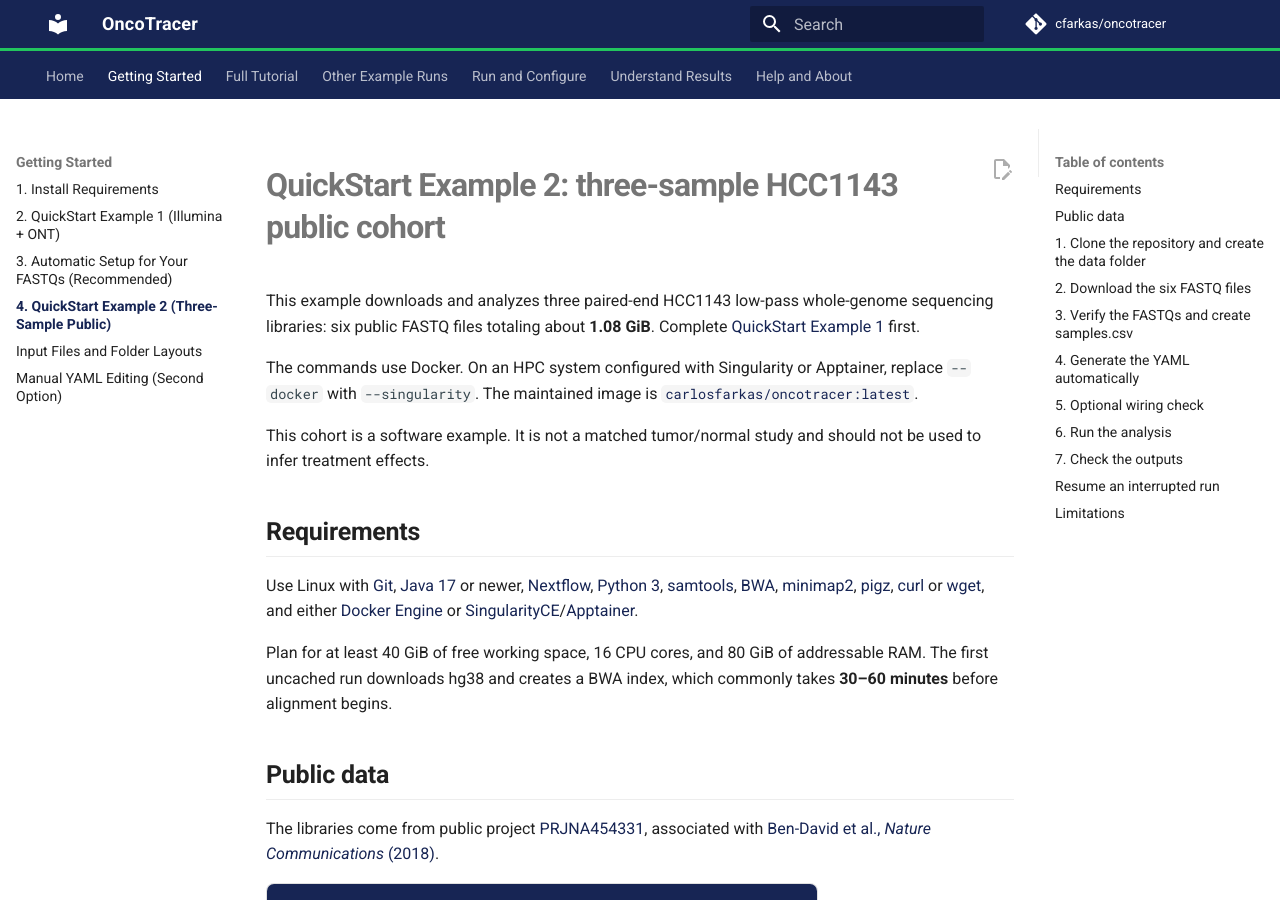
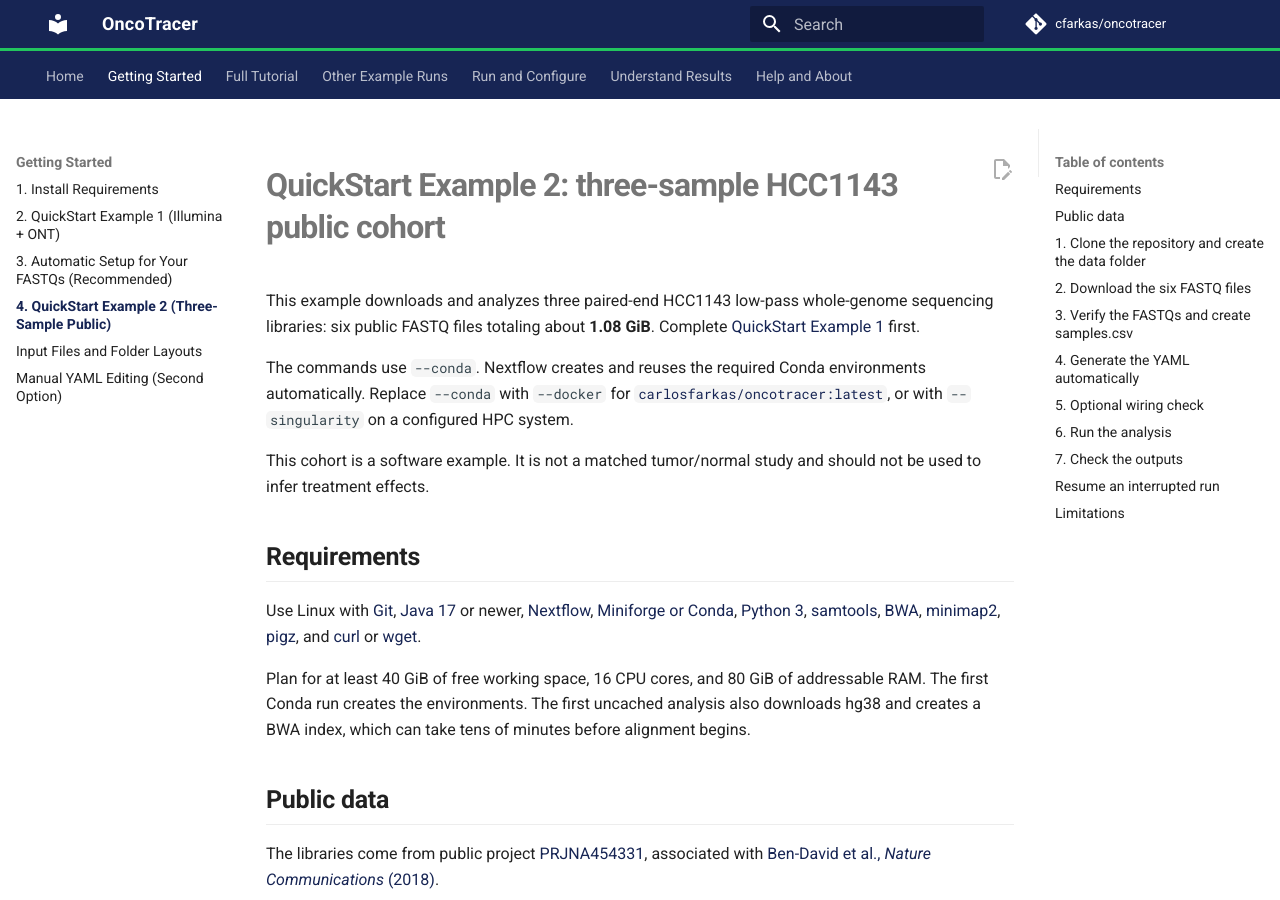
Before and after one commit to cfarkas/oncotracer, an MkDocs documentation site: the page built from docs/public_cohort.md, in a window 1280 px wide and 900 px high. Built offline with MkDocs 1.6.1 and Material for MkDocs 9.7.7, drawn with Linux system fonts in a browser that asks for light colours; comment, search, counter and statistics services are not loaded; some of the changed text lies outside the part shown.

Commit message:
Docs: run QuickStart 2 with Conda

````diff
--- a/docs/public_cohort.md
+++ b/docs/public_cohort.md
@@ -4,15 +4,15 @@
 
 This example downloads and analyzes three paired-end HCC1143 low-pass whole-genome sequencing libraries: six public FASTQ files totaling about **1.08 GiB**. Complete [QuickStart Example 1](quick_start.md) first.
 
-The commands use Docker. On an HPC system configured with Singularity or Apptainer, replace `--docker` with `--singularity`. The maintained image is [`carlosfarkas/oncotracer:latest`](https://hub.docker.com/r/carlosfarkas/oncotracer).
+The commands use `--conda`. Nextflow creates and reuses the required Conda environments automatically. Replace `--conda` with `--docker` for [`carlosfarkas/oncotracer:latest`](https://hub.docker.com/r/carlosfarkas/oncotracer), or with `--singularity` on a configured HPC system.
 
 This cohort is a software example. It is not a matched tumor/normal study and should not be used to infer treatment effects.
 
 ## Requirements
 
-Use Linux with [Git](https://git-scm.com/book/en/v2/Getting-Started-Installing-Git), [Java 17](https://adoptium.net/temurin/releases/?version=17) or newer, [Nextflow](https://www.nextflow.io/docs/latest/install.html), [Python 3](https://www.python.org/downloads/), [samtools](https://www.htslib.org/download/), [BWA](https://github.com/lh3/bwa), [minimap2](https://github.com/lh3/minimap2), [pigz](https://zlib.net/pigz/), [curl](https://curl.se/download.html) or [wget](https://www.gnu.org/software/wget/), and either [Docker Engine](https://docs.docker.com/engine/install/) or [SingularityCE](https://docs.sylabs.io/guides/latest/admin-guide/installation.html)/[Apptainer](https://apptainer.org/docs/admin/main/installation.html).
+Use Linux with [Git](https://git-scm.com/book/en/v2/Getting-Started-Installing-Git), [Java 17](https://adoptium.net/temurin/releases/?version=17) or newer, [Nextflow](https://www.nextflow.io/docs/latest/install.html), [Miniforge or Conda](https://github.com/conda-forge/miniforge), [Python 3](https://www.python.org/downloads/), [samtools](https://www.htslib.org/download/), [BWA](https://github.com/lh3/bwa), [minimap2](https://github.com/lh3/minimap2), [pigz](https://zlib.net/pigz/), and [curl](https://curl.se/download.html) or [wget](https://www.gnu.org/software/wget/).
 
-Plan for at least 40 GiB of free working space, 16 CPU cores, and 80 GiB of addressable RAM. The first uncached run downloads hg38 and creates a BWA index, which commonly takes **30–60 minutes** before alignment begins.
+Plan for at least 40 GiB of free working space, 16 CPU cores, and 80 GiB of addressable RAM. The first Conda run creates the environments. The first uncached analysis also downloads hg38 and creates a BWA index, which can take tens of minutes before alignment begins.
 
 ## Public data
 
@@ -137,8 +137,8 @@
 REPO_DIR=/path/to/my/directory/oncotracer
 cd "$REPO_DIR"
 
-# Generate the Illumina YAML and R1/R2 samplesheet.
-nextflow run "$REPO_DIR/main.nf" --auto_params \
+# Create or reuse the Conda environment, then generate the Illumina YAML and R1/R2 samplesheet.
+nextflow run "$REPO_DIR/main.nf" --auto_params --conda \
   --mode illumina \
   --reads_folder "$REPO_DIR/test/public/hcc1143_lpwgs" \
   --sample_table "$REPO_DIR/test/public/hcc1143_lpwgs/samples.csv" \
@@ -169,7 +169,7 @@
 REPO_DIR=/path/to/my/directory/oncotracer
 
 # Check the generated workflow connections without running the analysis tools.
-nextflow run "$REPO_DIR/main.nf" -stub-run --docker \
+nextflow run "$REPO_DIR/main.nf" -stub-run --conda \
   -params-file "$REPO_DIR/test/configs/hcc1143_lpwgs/illumina.auto.yml" \
   -work-dir "$REPO_DIR/test/work/hcc1143_lpwgs_stub"
 ```
@@ -180,14 +180,14 @@
 # Set the standard repository path.
 REPO_DIR=/path/to/my/directory/oncotracer
 
-# Run the generated HCC1143 configuration with Docker and resume support.
-nextflow run "$REPO_DIR/main.nf" --docker \
+# Run the generated HCC1143 configuration with Conda and resume support.
+nextflow run "$REPO_DIR/main.nf" --conda \
   -params-file "$REPO_DIR/test/configs/hcc1143_lpwgs/illumina.auto.yml" \
   -work-dir "$REPO_DIR/test/work/hcc1143_lpwgs" \
   -resume
 ```
 
-Keep the terminal open until Nextflow returns to the prompt. On HPC, replace only `--docker` with `--singularity`.
+Keep the terminal open until Nextflow returns to the prompt. Replace `--conda` with `--docker` or `--singularity` for a container run.
 
 ## 7. Check the outputs
 
@@ -230,8 +230,8 @@
 REPO_DIR=/path/to/my/directory/oncotracer
 cd "$REPO_DIR"
 
-# Resume the existing HCC1143 analysis.
-nextflow run "$REPO_DIR/main.nf" --docker \
+# Resume the existing HCC1143 analysis with the same Conda environments.
+nextflow run "$REPO_DIR/main.nf" --conda \
   -params-file "$REPO_DIR/test/configs/hcc1143_lpwgs/illumina.auto.yml" \
   -work-dir "$REPO_DIR/test/work/hcc1143_lpwgs" \
   -resume
@@ -241,4 +241,4 @@
 
 This example verifies multi-sample execution. It is not a matched tumor/normal design, does not establish treatment causality, and is not a clinical validation study.
 
-The [Other Example Run: six tumors and four controls](six_tumor_four_control.md) shows a local panel-of-normals command pattern. Its `ONCO001`–`ONCO006` and `CTRL001`–`CTRL004` FASTQs are not included or downloaded; that page requires the user to supply all 20 files.
+The [Other Example Run: six tumors and four controls](six_tumor_four_control.md) is a mock example illustrating how four normal controls are used to build a local qDNAseq reference for six tumors.
````
